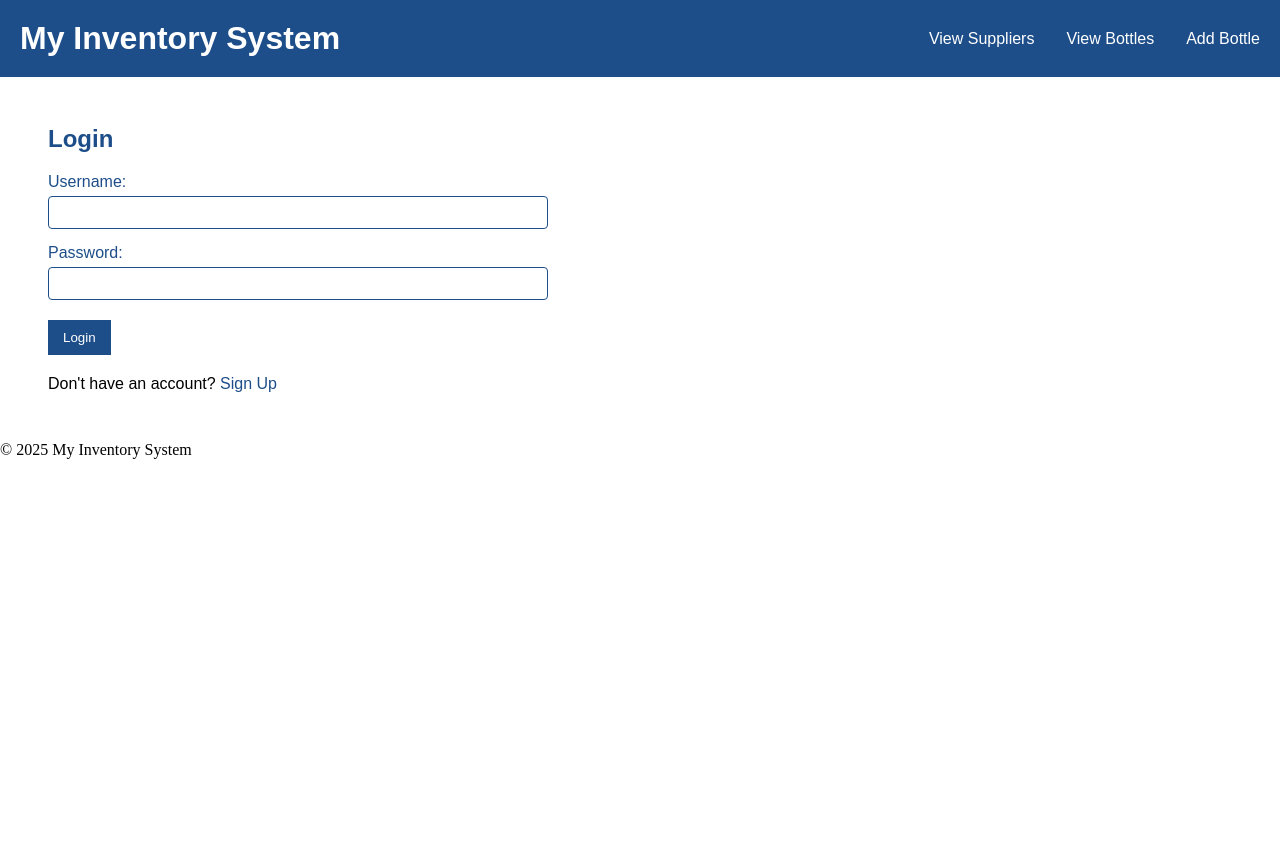
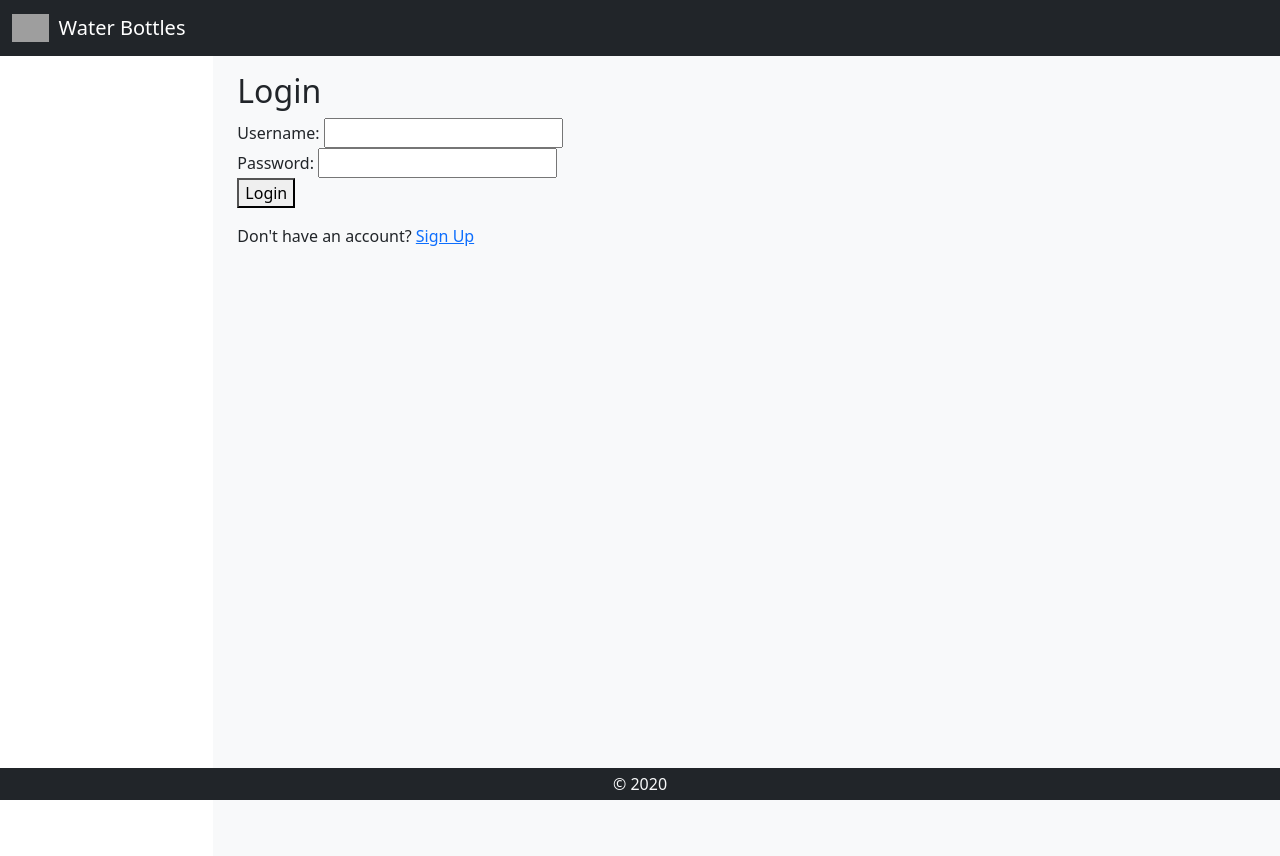
Before and after one commit to rinacode-alt/M6P-DjangoForms-AbanDiazOrtiz, a Django app: page / in a window 1280 px wide. Before the commit the page ends 800 px from the top, so only its background shows below. Run offline with Django 5.2, Linux system fonts and the light colour scheme; some libraries are stand-ins or nearby versions; grey boxes are pictures that could not be loaded.

Commit message:
Update base.html

```diff
--- a/MyInventoryApp/templates/MyInventoryApp/base.html
+++ b/MyInventoryApp/templates/MyInventoryApp/base.html
@@ -1,28 +1,43 @@
 {% load static %}
-<!DOCTYPE html>
-<html lang="en">
-  <head>
-    <meta charset="UTF-8" />
-    <link rel="stylesheet" href="{% static 'styles.css' %}" />
-    <meta name="viewport" content="width=device-width, initial-scale=1.0" />
-    <title>{% block title %}My Inventory{% endblock %}</title>
-  </head>
-  <body>
-    <header>
-      <h1>My Inventory System</h1>
-      <nav>
-        <ul>
-          <li><a href="{% url 'view_supplier' %}">View Suppliers</a></li>
-          <li><a href="{% url 'view_bottles' %}">View Bottles</a></li>
-          <li><a href="{% url 'add_bottle' %}">Add Bottle</a></li>
-        </ul>
-      </nav>
-    </header>
 
-    <main>{% block content %}{% endblock %}</main>
+<html>
+    <head>
+        <title>{% block title %}My Inventory{% endblock %}</title>
+        <link rel="stylesheet" href="https://fonts.googleapis.com/css?family=Roboto:300,400,500,700|Material+Icons">
+        <link rel="stylesheet" href="{% static '/bootstrap/css/bootstrap.min.css' %}">
+        <link rel="stylesheet" href="{% static '/bootstrap/css/custom.css' %}">
+        <script src="{% static '/bootstrap/js/bootstrap.bundle.min.js' %}"></script>
+    </head>
 
-    <footer>
-      <p>&copy; 2025 My Inventory System</p>
-    </footer>
-  </body>
+    <body>
+        <nav class="navbar bg-dark sticky-top">
+            <div class="container-fluid">
+                <a class="navbar-brand" href="{% url 'view_bottles' %}" style="color: white;">
+                    <img src="{% static 'MyInventoryApp/letter-w.png' %}" alt="Water Bottles" height="28" class="pe-1 d-inline-block align-text-top">
+                    Water Bottles
+                </a>
+            </div>
+        </nav>
+
+        <div class="container-fluid h-100">
+            <div class="row h-100">
+                <div class="col-2 pt-3 pb-3 bg-white">
+                    <ul class="nav flex-column">
+                        {% block sidebar %}
+                        {% endblock %}
+                    </ul>
+                </div>
+                <div class="col-10 pt-3 pb-3 bg-light">
+                    {% block content %}
+                    {% endblock %}
+                </div>
+            </div>
+        </div>
+
+        <div class="container-fluid bg-dark pt-1 pb-1 justify-content-center fixed-bottom ">
+            <div class="col text-center text-light">
+                &copy; 2020
+            </div>
+        </div>
+    </body>
 </html>
```
